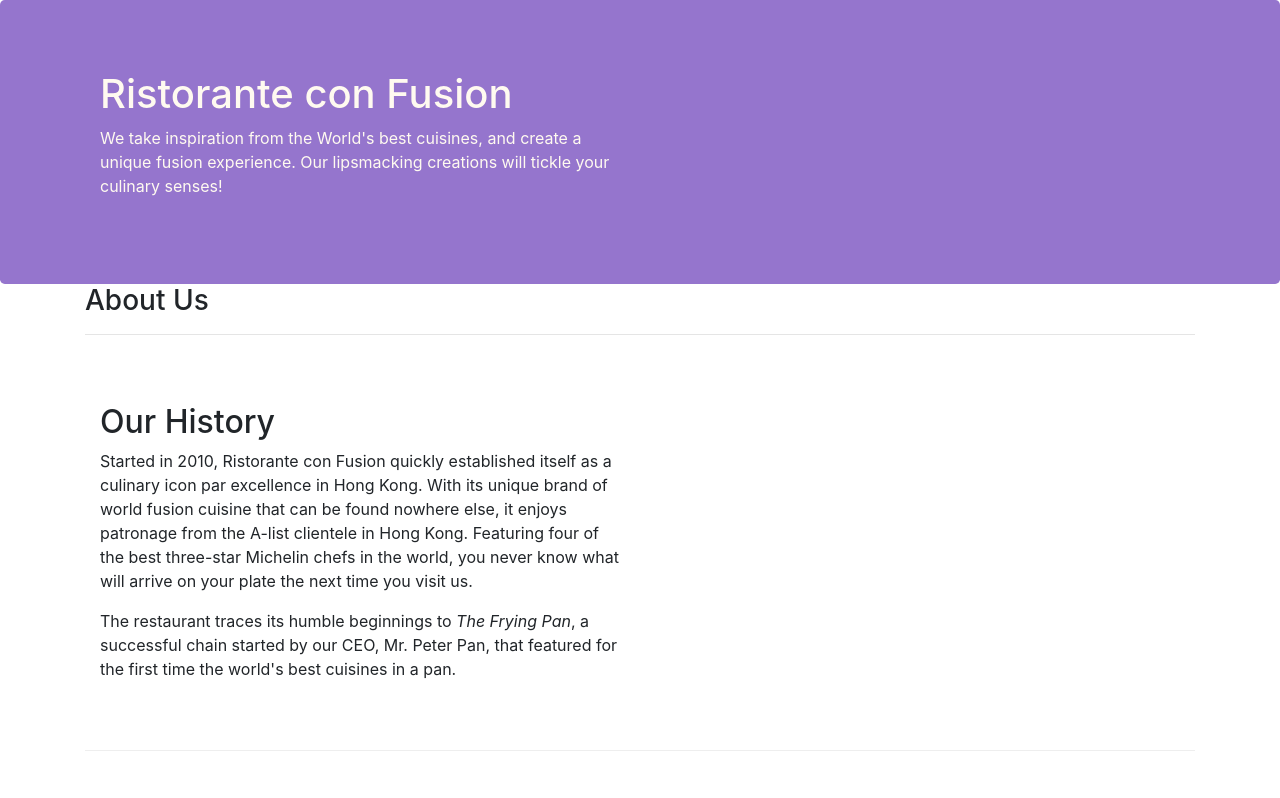
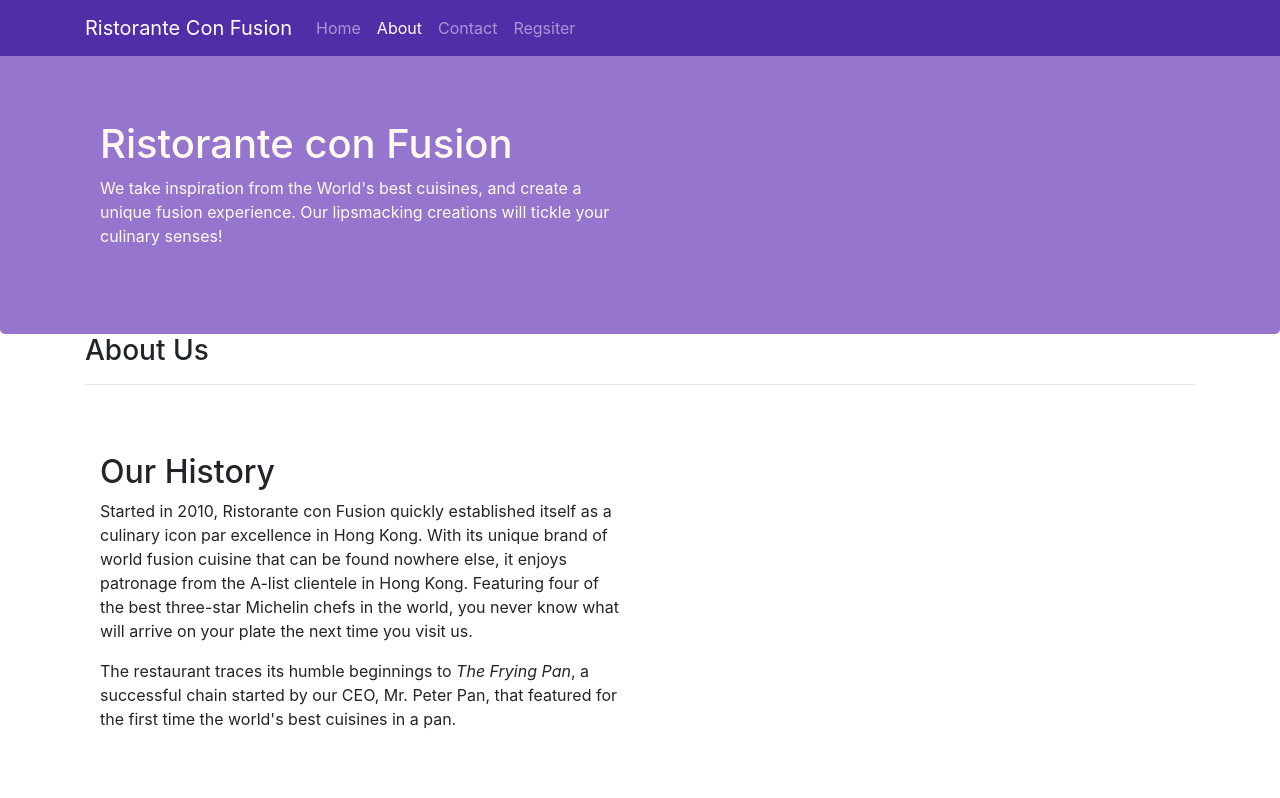
Before and after one commit to haafizwahab/resturantewebsite, a website: page aboutus.html in a window 1280 px wide. Shown: the top 798 px of the page. Drawn offline with nearby package versions, Linux system fonts and the light colour scheme.

Commit message:
navbar Implementation

```diff
--- a/aboutus.html
+++ b/aboutus.html
@@ -19,6 +19,31 @@
   </head>
 
   <body>
+    <nav class="navbar navbar-dark navbar-expand-sm fixed-top">
+      <div class="container">
+        <button
+          class="navbar-toggler"
+          type="button"
+          data-toggle="collapse"
+          data-target="#Navbar"
+        >
+          <span class="navbar-toggler-icon"> </span>
+        </button>
+        <a class="navbar-brand" href="./index.html">Ristorante Con Fusion</a>
+        <div class="collapse navbar-collapse" id="Navbar">
+          <ul class="navbar-nav mr-auto">
+            <li class="nav-item">
+              <a class="nav-link" href="./index.html">Home</a>
+            </li>
+            <li class="nav-item">
+              <a class="nav-link active" href="#">About</a>
+            </li>
+            <li class="nav-item"><a class="nav-link" href="#">Contact</a></li>
+            <li class="nav-item"><a class="nav-link" href="#">Regsiter</a></li>
+          </ul>
+        </div>
+      </div>
+    </nav>
     <header class="jumbotron">
       <div class="container">
         <div class="row row-header">
@@ -119,7 +144,7 @@
           <div class="col-4 offset-1 col-sm-2">
             <h5>Links</h5>
             <ul class="list-unstyled">
-              <li><a href="index.html">Home</a></li>
+              <li><a href="./index.html">Home</a></li>
               <li><a href="#">About</a></li>
               <li><a href="#">Menu</a></li>
               <li><a href="#">Contact</a></li>
@@ -154,5 +179,9 @@
         </div>
       </div>
     </footer>
+    <!-- jQuery first, then Popper.js, then Bootstrap JS. -->
+    <script src="node_modules/jquery/dist/jquery.slim.min.js"></script>
+    <script src="node_modules/popper.js/dist/umd/popper.min.js"></script>
+    <script src="node_modules/bootstrap/dist/js/bootstrap.min.js"></script>
   </body>
 </html>
--- a/css/styles.css
+++ b/css/styles.css
@@ -28,3 +28,12 @@ address {
   margin: 0px;
   color: #0f0f0f;
 }
+
+body {
+  padding: 50px 0px 0px 0px;
+  z-index: 0;
+}
+
+.navbar-dark {
+  background-color: #512da8;
+}
```
Also changed, not shown: index.html (+26 -1 lines).
